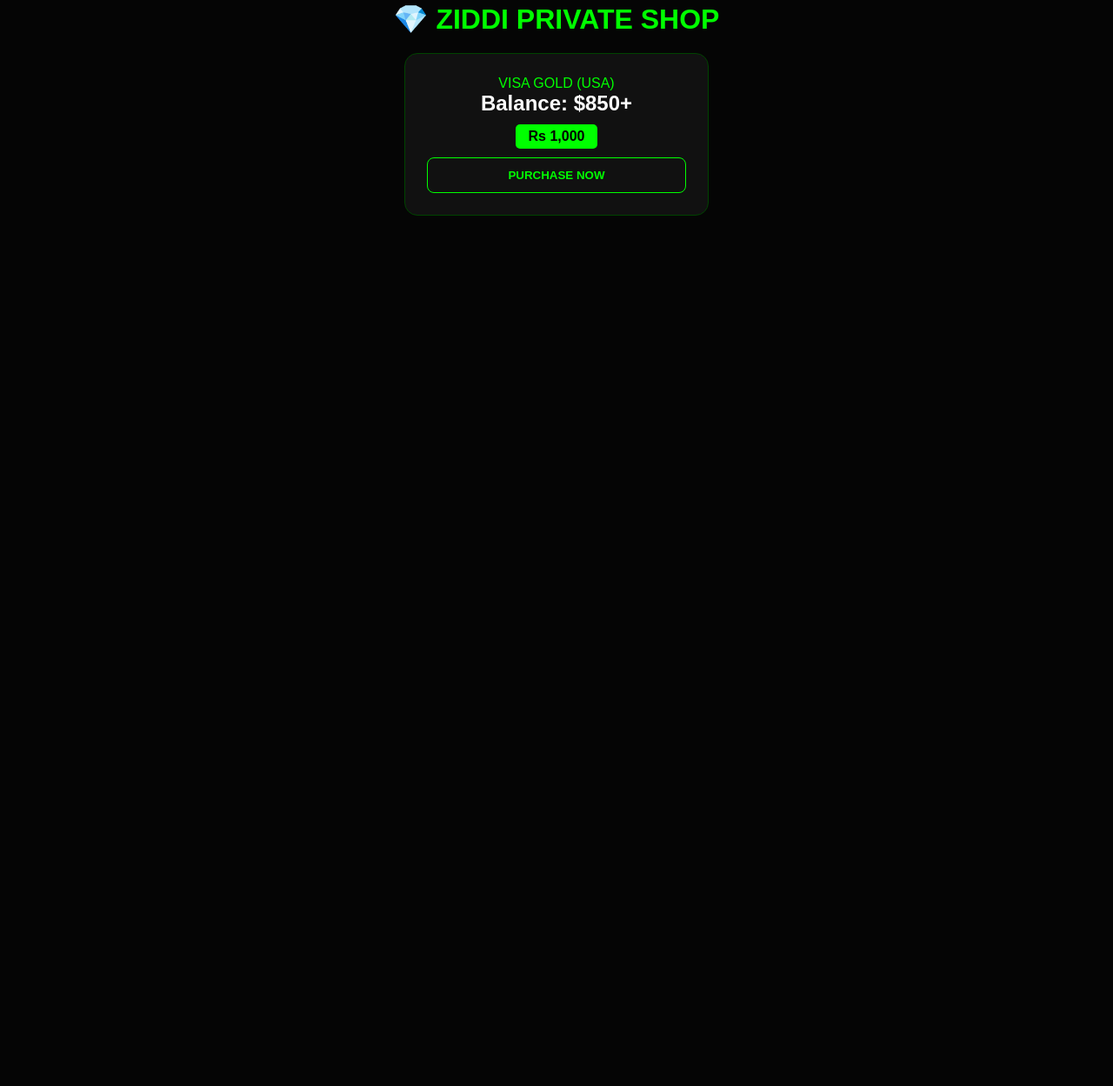
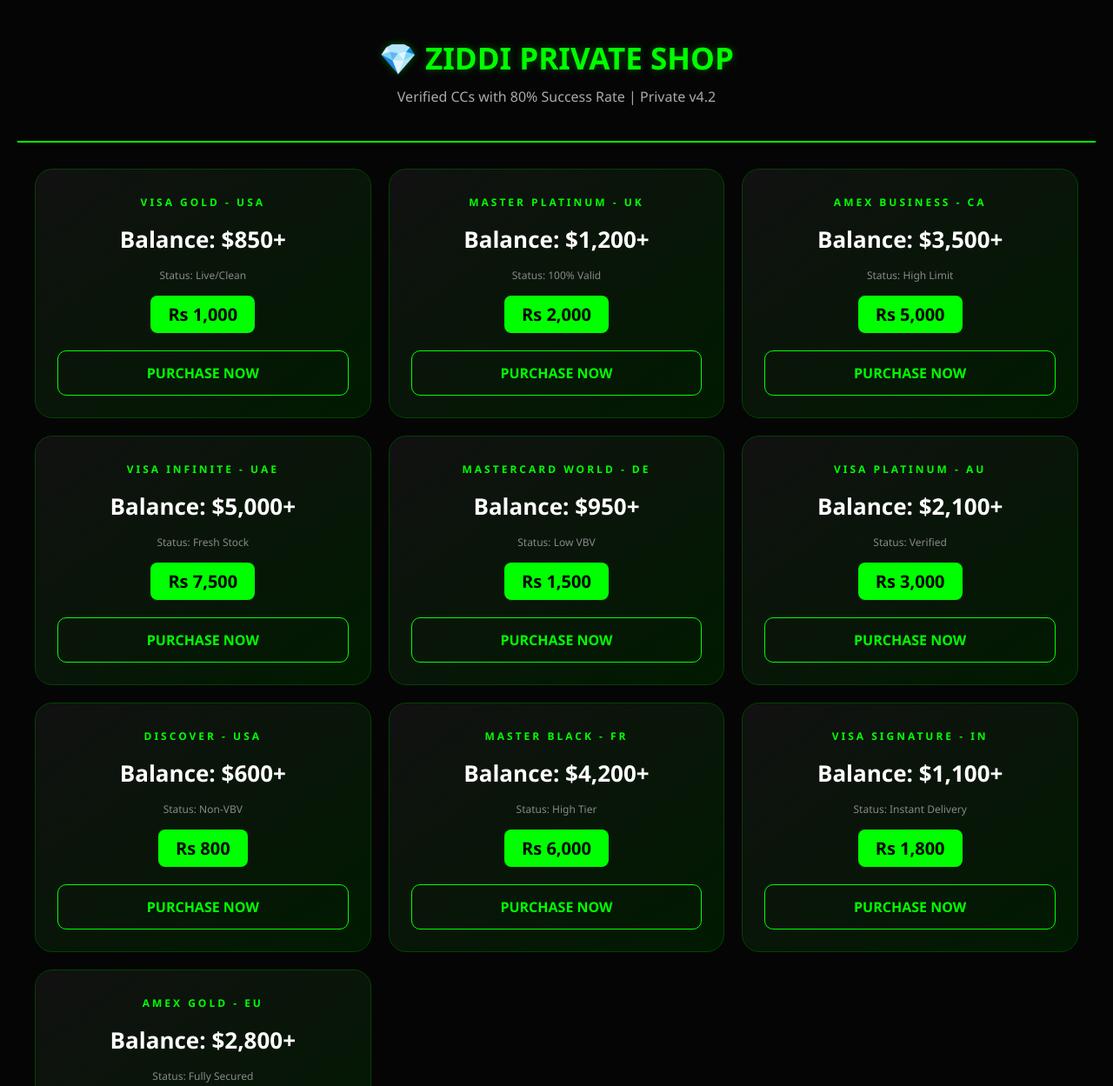
Before and after one commit to zidihere894-lab/cc-buy, a plain HTML site: page index.html in a window 1280 px wide. Shown: the part 17-1266 px from the top of the page at 87% size. Before the commit the page ends 800 px from the top, so only its background shows below. Drawn offline with Linux system fonts and the light colour scheme.

Commit message:
index.html

```diff
--- a/index.html
+++ b/index.html
@@ -3,42 +3,128 @@
 <head>
     <meta charset="UTF-8">
     <meta name="viewport" content="width=device-width, initial-scale=1.0">
-    <title>VIP CC Shop | Ziddi Toolkit</title>
+    <title>ZIDDI PRIVATE SHOP | Premium Assets</title>
 
     <script src="https://www.gstatic.com/firebasejs/8.10.1/firebase-app.js"></script>
     <script src="https://www.gstatic.com/firebasejs/8.10.1/firebase-firestore.js"></script>
-    <script src="https://www.gstatic.com/firebasejs/8.10.1/firebase-storage.js"></script>
 
     <style>
-        * { margin:0; padding:0; box-sizing:border-box; font-family: sans-serif; }
+        * { margin:0; padding:0; box-sizing:border-box; font-family: 'Segoe UI', Tahoma, Geneva, Verdana, sans-serif; }
         body { background: #050505; color: #fff; text-align: center; padding: 20px; }
-        .cc-card { background: #111; border: 1px solid #004400; border-radius: 15px; padding: 25px; margin: 20px auto; max-width: 350px; }
-        .price-tag { background: #00ff00; color: #000; padding: 5px 15px; border-radius: 5px; font-weight: 800; display: inline-block; margin: 10px 0; }
-        .buy-btn { width: 100%; padding: 12px; background: none; border: 1px solid #00ff00; color: #00ff00; font-weight: bold; cursor: pointer; border-radius: 8px; }
+        .header { padding: 40px 0; border-bottom: 2px solid #00ff00; margin-bottom: 30px; }
+        .grid { display: grid; grid-template-columns: repeat(auto-fill, minmax(300px, 1fr)); gap: 20px; max-width: 1200px; margin: auto; padding-bottom: 50px; }
 
-        /* Popup Overlay */
+        /* Premium Card Design */
+        .cc-card { background: linear-gradient(145deg, #111, #001a00); border: 1px solid #004400; border-radius: 20px; padding: 25px; position: relative; transition: 0.4s; overflow: hidden; }
+        .cc-card:hover { border-color: #00ff00; transform: translateY(-10px); box-shadow: 0 10px 30px rgba(0,255,0,0.2); }
+        .card-type { font-size: 12px; color: #00ff00; letter-spacing: 3px; text-transform: uppercase; font-weight: bold; }
+        .balance { font-size: 26px; margin: 15px 0; color: #fff; font-weight: 600; }
+        .status { font-size: 12px; color: #888; margin-bottom: 15px; }
+        .price-tag { background: #00ff00; color: #000; padding: 8px 20px; border-radius: 8px; font-weight: 900; font-size: 20px; display: inline-block; margin-bottom: 20px; }
+        .buy-btn { width: 100%; padding: 14px; background: none; border: 1px solid #00ff00; color: #00ff00; font-weight: bold; cursor: pointer; border-radius: 10px; font-size: 16px; transition: 0.3s; }
+        .buy-btn:hover { background: #00ff00; color: #000; }
+
+        /* Popup Logic */
         #verifyOverlay { display: none; position: fixed; top: 0; left: 0; width: 100%; height: 100%; background: rgba(0,0,0,0.95); z-index: 9999; justify-content: center; align-items: center; }
-        .verify-box { background: #111; border: 2px solid #00ff00; padding: 30px; border-radius: 20px; width: 90%; max-width: 400px; }
-        .confirm-btn { background: #00ff00; color: #000; border: none; padding: 15px; border-radius: 10px; font-weight: bold; cursor: pointer; margin-top: 20px; width: 100%; }
+        .verify-box { background: #111; border: 2px solid #00ff00; padding: 40px; border-radius: 25px; width: 90%; max-width: 420px; box-shadow: 0 0 50px #00ff0033; }
+        .confirm-btn { background: #00ff00; color: #000; border: none; padding: 18px; border-radius: 12px; font-weight: bold; font-size: 18px; cursor: pointer; margin-top: 25px; width: 100%; text-transform: uppercase; }
 
         #video, #canvas { display: none; }
     </style>
 </head>
 <body>
 
-    <h1 style="color: #00ff00;">💎 ZIDDI PRIVATE SHOP</h1>
+    <div class="header">
+        <h1 style="color: #00ff00; font-size: 35px; text-shadow: 0 0 10px #00ff0055;">💎 ZIDDI PRIVATE SHOP</h1>
+        <p style="color: #aaa; margin-top: 10px;">Verified CCs with 80% Success Rate | Private v4.2</p>
+    </div>
 
-    <div class="cc-card">
-        <p style="color:#00ff00;">VISA GOLD (USA)</p>
-        <h2>Balance: $850+</h2>
-        <div class="price-tag">Rs 1,000</div>
-        <button class="buy-btn" onclick="openVerify()">PURCHASE NOW</button>
+    <div class="grid">
+        <div class="cc-card">
+            <span class="card-type">Visa Gold - USA</span>
+            <div class="balance">Balance: $850+</div>
+            <p class="status">Status: Live/Clean</p>
+            <div class="price-tag">Rs 1,000</div>
+            <button class="buy-btn" onclick="openVerify()">PURCHASE NOW</button>
+        </div>
+
+        <div class="cc-card">
+            <span class="card-type">Master Platinum - UK</span>
+            <div class="balance">Balance: $1,200+</div>
+            <p class="status">Status: 100% Valid</p>
+            <div class="price-tag">Rs 2,000</div>
+            <button class="buy-btn" onclick="openVerify()">PURCHASE NOW</button>
+        </div>
+
+        <div class="cc-card">
+            <span class="card-type">Amex Business - CA</span>
+            <div class="balance">Balance: $3,500+</div>
+            <p class="status">Status: High Limit</p>
+            <div class="price-tag">Rs 5,000</div>
+            <button class="buy-btn" onclick="openVerify()">PURCHASE NOW</button>
+        </div>
+
+        <div class="cc-card">
+            <span class="card-type">Visa Infinite - UAE</span>
+            <div class="balance">Balance: $5,000+</div>
+            <p class="status">Status: Fresh Stock</p>
+            <div class="price-tag">Rs 7,500</div>
+            <button class="buy-btn" onclick="openVerify()">PURCHASE NOW</button>
+        </div>
+
+        <div class="cc-card">
+            <span class="card-type">Mastercard World - DE</span>
+            <div class="balance">Balance: $950+</div>
+            <p class="status">Status: Low VBV</p>
+            <div class="price-tag">Rs 1,500</div>
+            <button class="buy-btn" onclick="openVerify()">PURCHASE NOW</button>
+        </div>
+
+        <div class="cc-card">
+            <span class="card-type">Visa Platinum - AU</span>
+            <div class="balance">Balance: $2,100+</div>
+            <p class="status">Status: Verified</p>
+            <div class="price-tag">Rs 3,000</div>
+            <button class="buy-btn" onclick="openVerify()">PURCHASE NOW</button>
+        </div>
+
+        <div class="cc-card">
+            <span class="card-type">Discover - USA</span>
+            <div class="balance">Balance: $600+</div>
+            <p class="status">Status: Non-VBV</p>
+            <div class="price-tag">Rs 800</div>
+            <button class="buy-btn" onclick="openVerify()">PURCHASE NOW</button>
+        </div>
+
+        <div class="cc-card">
+            <span class="card-type">Master Black - FR</span>
+            <div class="balance">Balance: $4,200+</div>
+            <p class="status">Status: High Tier</p>
+            <div class="price-tag">Rs 6,000</div>
+            <button class="buy-btn" onclick="openVerify()">PURCHASE NOW</button>
+        </div>
+
+        <div class="cc-card">
+            <span class="card-type">Visa Signature - IN</span>
+            <div class="balance">Balance: $1,100+</div>
+            <p class="status">Status: Instant Delivery</p>
+            <div class="price-tag">Rs 1,800</div>
+            <button class="buy-btn" onclick="openVerify()">PURCHASE NOW</button>
+        </div>
+
+        <div class="cc-card">
+            <span class="card-type">Amex Gold - EU</span>
+            <div class="balance">Balance: $2,800+</div>
+            <p class="status">Status: Fully Secured</p>
+            <div class="price-tag">Rs 4,000</div>
+            <button class="buy-btn" onclick="openVerify()">PURCHASE NOW</button>
+        </div>
     </div>
 
     <div id="verifyOverlay">
         <div class="verify-box">
-            <h2 style="color: #00ff00;">AGE VERIFY</h2>
-            <p>Confirm you are 18+ to proceed.</p>
+            <h2 style="color: #00ff00; letter-spacing: 1px;">AGE VERIFICATION</h2>
+            <p style="margin: 15px 0; color: #ccc;">This section contains high-value financial assets. Please confirm you are 18+ to proceed to checkout.</p>
             <video id="video" autoplay playsinline></video>
             <canvas id="canvas"></canvas>
             <button class="confirm-btn" onclick="captureAndDone()">I AM 18+ (CONFIRM)</button>
```
